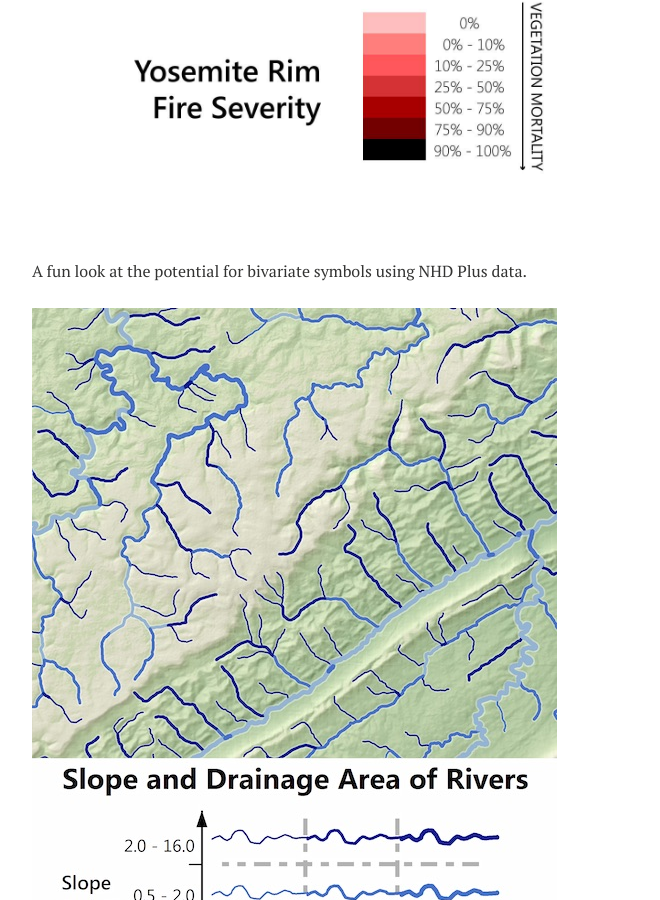
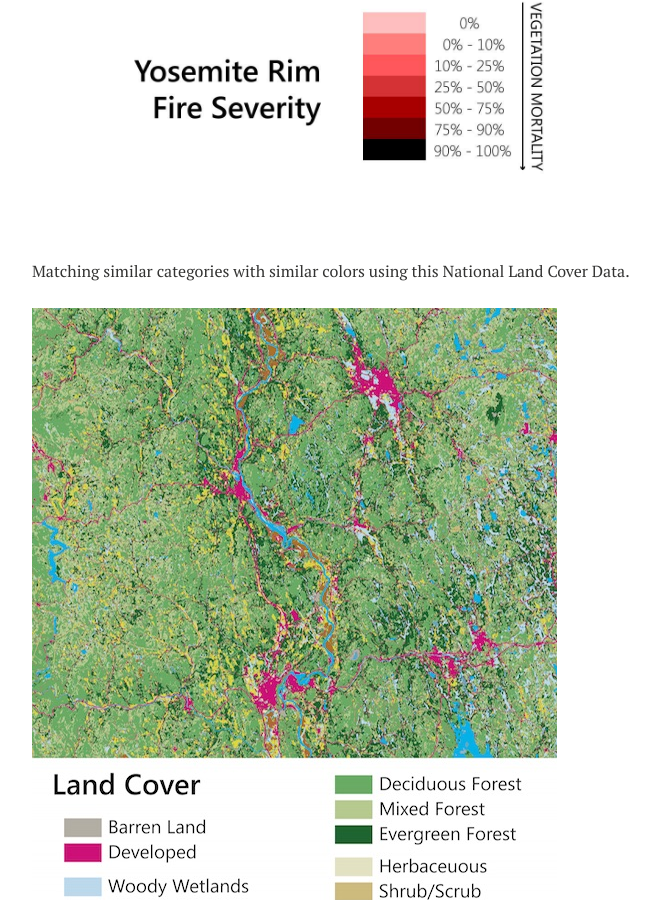
Before and after one commit to Joe-Robertson/aaronpdennis.github.io, a Jekyll site: the page built from _posts/2014-11-3-cartography-book-figures.md, in a window 1280 px wide and 900 px high, scrolled down 3293 px. Shown: the whole window, without its empty margins (288-948 px from the left). Built offline with Jekyll 4.4.1, drawn with Linux system fonts in a browser that asks for light colours; nearby versions of some CDN libraries.

Commit message:
added landcover

```diff
--- a/_posts/2014-11-3-cartography-book-figures.md
+++ b/_posts/2014-11-3-cartography-book-figures.md
@@ -32,6 +32,11 @@
 	<a href="/images/dbm2-book-figures/Yosemite_Fire_Severity.jpg"><img src="/images/dbm2-book-figures/Yosemite_Fire_Severity.jpg"></a>
 </figure>
 
+Matching similar categories with similar colors using this National Land Cover Data.
+<figure>
+	<a href="/images/dbm2-book-figures/landcover.jpg"><img src="/images/dbm2-book-figures/landcover.jpg"></a>
+</figure>
+
 A fun look at the potential for bivariate symbols using NHD Plus data.
 <figure>
 	<a href="/images/dbm2-book-figures/rivers.jpg"><img src="/images/dbm2-book-figures/rivers.jpg"></a>
```
